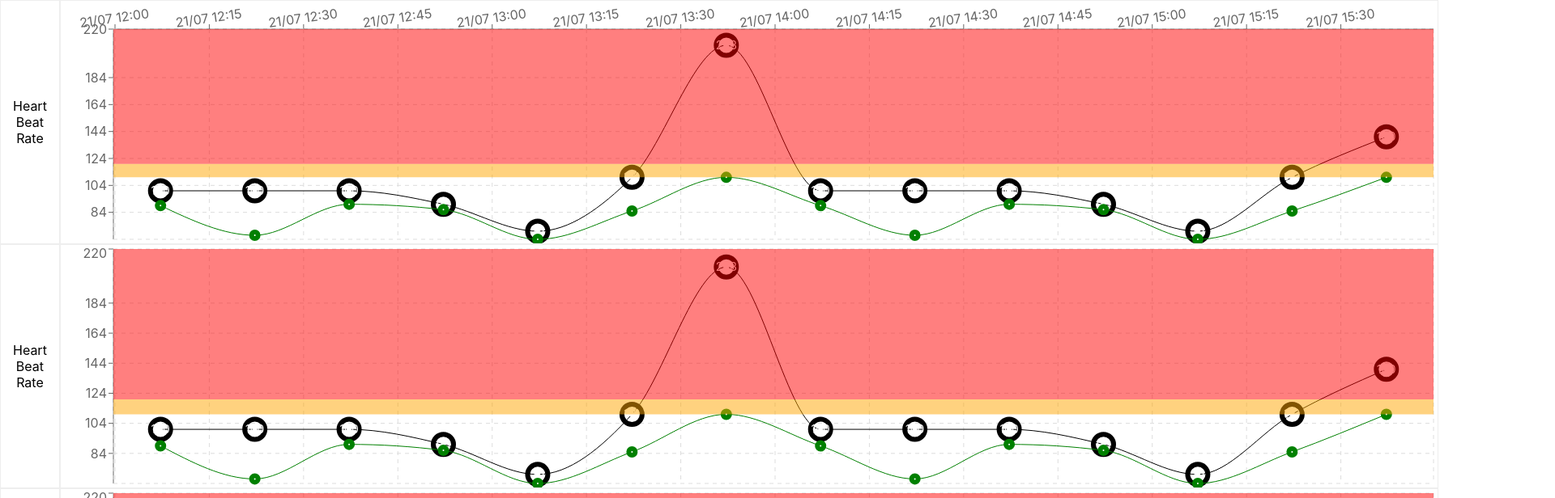
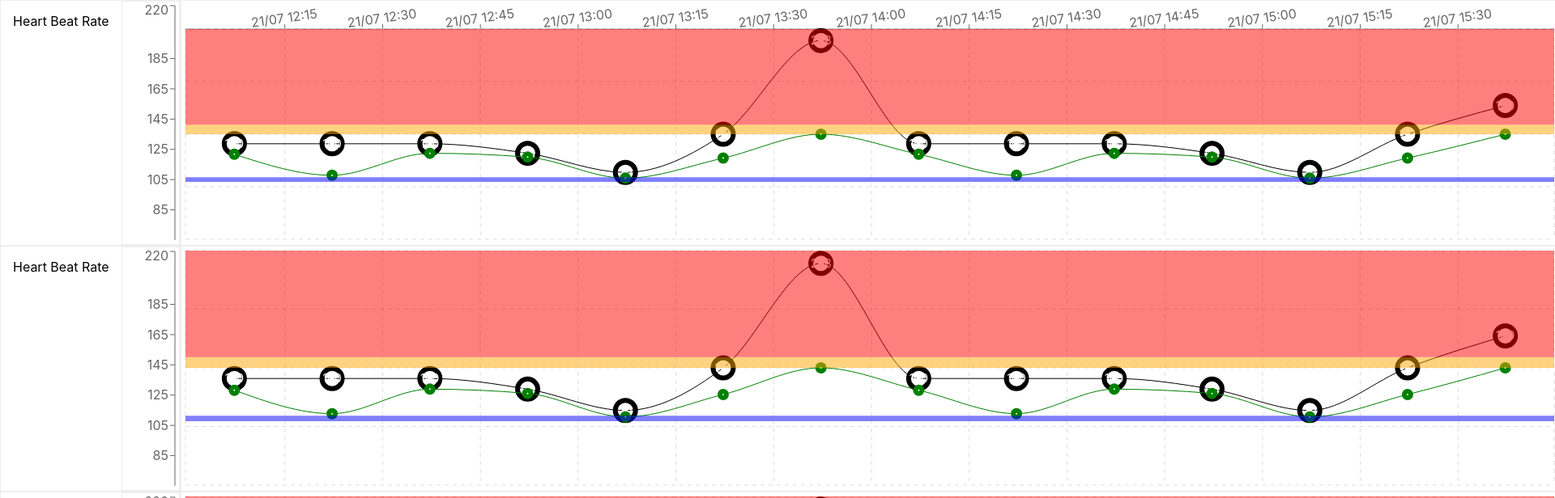
Before and after one commit to seeliang/react-solutions, a React (Create React App) app in the folder solutions/recharts/: page / in a window 1280 px wide. Shown: the top 616 px of the page at 81% size, 1920 px wide, since content can reach past the window. Built offline with nearby package versions, Linux system fonts and the light colour scheme.

Commit message:
feat: horizontal sticky

```diff
--- a/solutions/recharts/src/App.css
+++ b/solutions/recharts/src/App.css
@@ -38,13 +38,25 @@
 }
 
 .table {
-  display: table;
+  display: inline-flex;
 }
 
 .cell {
-  display: table-cell;
   vertical-align: middle;
   border: 1px solid #eee;
+  flex-grow: 0;
+  flex-shrink: 0;
+}
+.mod {
+  margin-top: 30px;
+}
+
+.sticky {
+  position: sticky;
+  z-index: 1;
+  top: 0;
+  left: 0;
+  background-color: white;
 }
 
 .title {
--- a/solutions/recharts/src/App.js
+++ b/solutions/recharts/src/App.js
@@ -90,11 +90,17 @@ class CustomizedLabel extends PureComponent {
 
 const Sample = ({showTitle}) => (
   <div className="table">
-  <span className="cell title">Heart Beat Rate</span>
+    <span class="sticky cell table">
+  <span className=" title">Heart Beat Rate</span>
+  <span className="cell" >
+    <LineChart width={70} height={300} data={data}>
+      <YAxis domain={[65, 220]} tickCount="10"/>
+    </LineChart>
+</span>
+</span>
   <span className="cell">
     <LineChart width={1700} height={300} data={data}>
   <XAxis dataKey={"name"} hide={!showTitle} orientation='top' scale="band" angle="-8"/>
-  <YAxis domain={[65, 220]} tickCount="10"/>
   <CartesianGrid stroke="#ddd" strokeDasharray="5 5"/>
   <Line type="monotone" dataKey="uv" stroke='black' dot={{ stroke: 'black', strokeWidth: 25 }}  label={<CustomizedLabel />}  />
   <Line type="monotone" dataKey="kk" stroke='green' dot={{ stroke: 'green', strokeWidth: 8 }}  />
```
